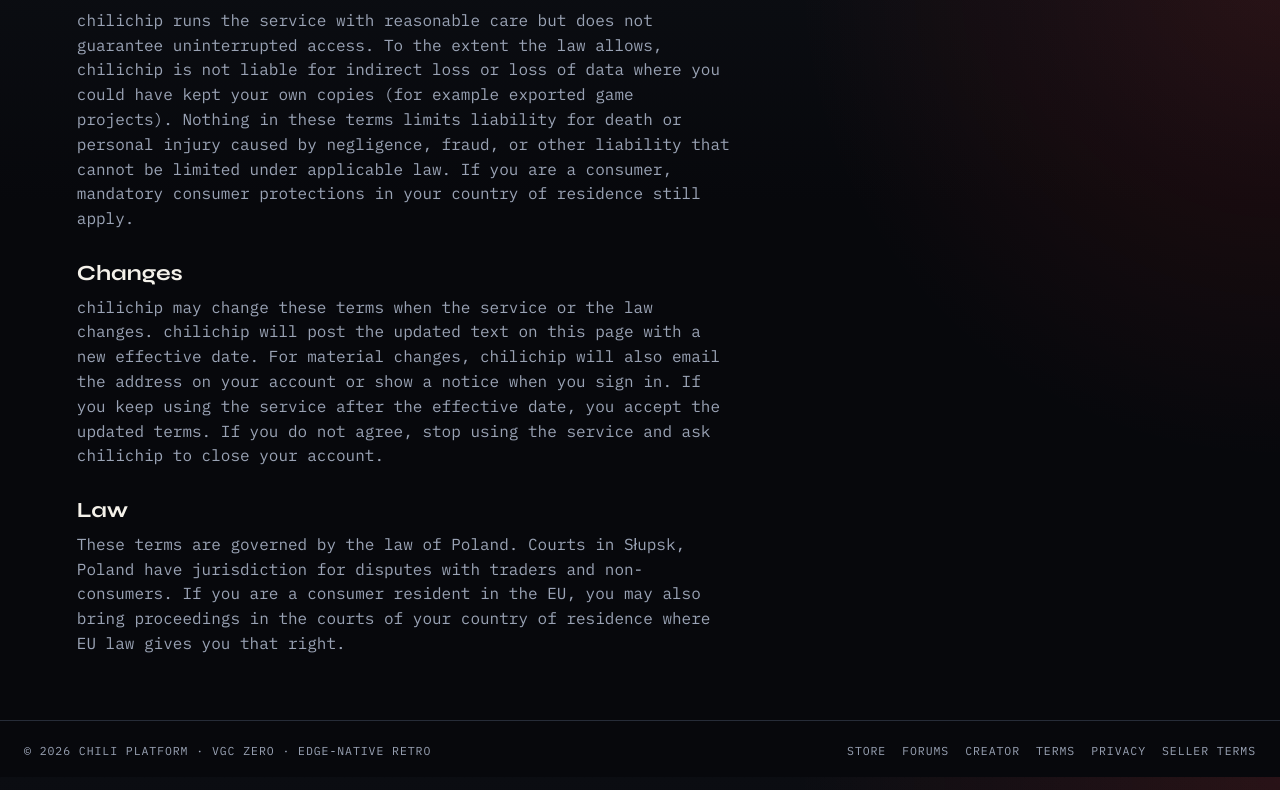
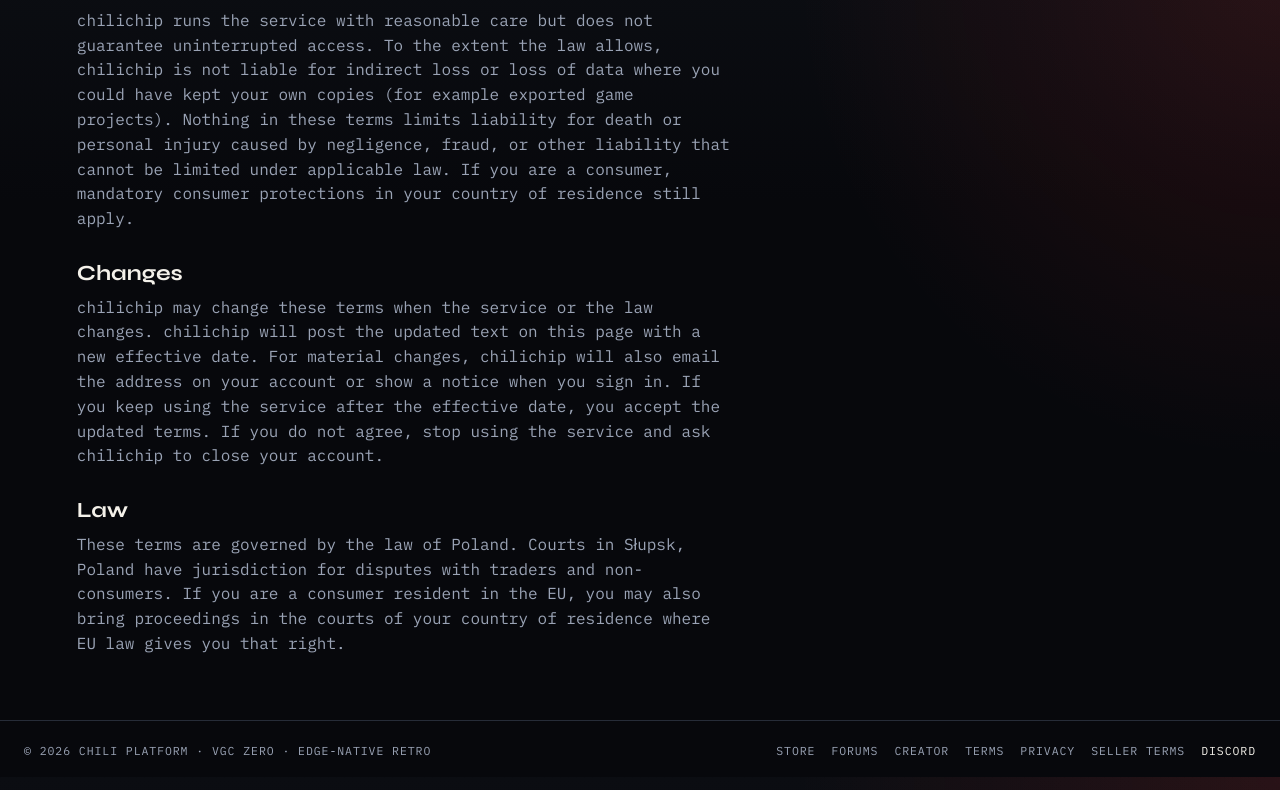
Before and after one commit to chili-chip/chili-platform-frontend, an Angular app: page /terms in a window 1280 px wide. Shown: the part 3223-4013 px from the top of the page. Built offline with nearby package versions, Linux system fonts and the light colour scheme.

Commit message:
Add configurable social links to the footer
Co-Authored-By: Claude Sonnet 5.5 <noreply@anthropic.com>
Claude-Session: https://claude.ai/code/session_01WTf6tx9tfyCTkWU3L6pzAq

```diff
--- /dev/null
+++ b/src/app/core/socials.ts
@@ -0,0 +1,10 @@
+export interface SocialLink {
+  /** Shown in the footer and used as the accessible name. */
+  label: string;
+  url: string;
+}
+
+/** Social and community links shown in the site footer. Add an entry to show another. */
+export const SOCIAL_LINKS: readonly SocialLink[] = [
+  { label: 'Discord', url: 'https://discord.gg/xB9sPYKBZc' },
+];
--- a/src/app/shared/site-footer/site-footer.html
+++ b/src/app/shared/site-footer/site-footer.html
@@ -1,11 +1,21 @@
 <footer class="foot">
   <p>© {{ year }} Chili Platform · vgc zero · edge-native retro</p>
-  <nav>
+  <nav aria-label="Footer">
     <a routerLink="/store">Store</a>
     <a routerLink="/community">Forums</a>
     <a routerLink="/creator">Creator</a>
     <a routerLink="/terms">Terms</a>
     <a routerLink="/privacy">Privacy</a>
     <a routerLink="/seller-terms">Seller terms</a>
+    @for (social of socials; track social.url) {
+      <a
+        class="social"
+        [href]="social.url"
+        target="_blank"
+        rel="noopener noreferrer"
+        [attr.aria-label]="social.label + ' (opens in a new tab)'"
+        >{{ social.label }}</a
+      >
+    }
   </nav>
 </footer>
--- a/src/app/shared/site-footer/site-footer.scss
+++ b/src/app/shared/site-footer/site-footer.scss
@@ -22,6 +22,10 @@ a {
   text-decoration: none;
 }
 
+a.social {
+  color: var(--text);
+}
+
 a:hover {
   color: var(--phosphor);
 }
--- a/src/app/shared/site-footer/site-footer.ts
+++ b/src/app/shared/site-footer/site-footer.ts
@@ -1,5 +1,7 @@
 import { Component } from '@angular/core';
 import { RouterLink } from '@angular/router';
+
+import { SOCIAL_LINKS } from '../../core/socials';
 
 @Component({
   selector: 'app-site-footer',
@@ -9,4 +11,5 @@ import { RouterLink } from '@angular/router';
 })
 export class SiteFooterComponent {
   readonly year = new Date().getFullYear();
+  readonly socials = SOCIAL_LINKS;
 }
```
